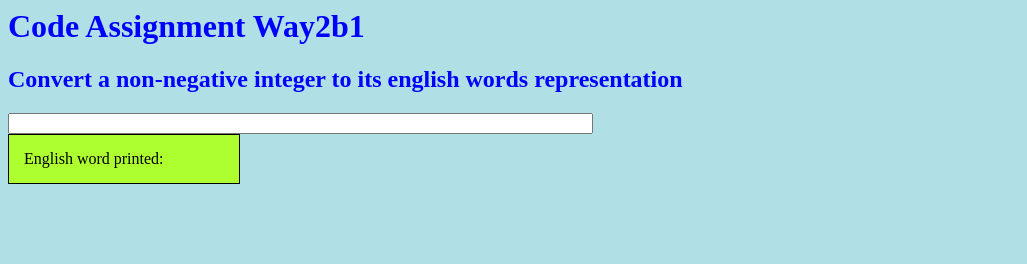
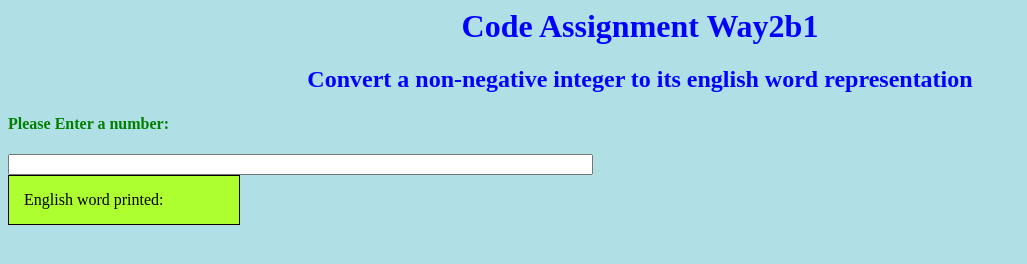
Before and after one commit to SyedSS/way2b1, a plain HTML site: page index.html in a window 1280 px wide. Shown: the whole page, without its empty margins (0-1027 px from the left). Drawn offline with Linux system fonts and the light colour scheme.

Commit message:
color theming3

```diff
--- a/index.html
+++ b/index.html
@@ -109,10 +109,11 @@ function triConvert(num){
         <body style="background-color:powderblue;">
 
 
-    <h1 style="color:blue;">Code Assignment Way2b1 </h1>
-        <h2 style="color:blue;"> Convert a non-negative integer to its english words representation </h2>
-    <div>
+    <h1 style="color:blue; text-align:center;">Code Assignment Way2b1 </h1>
+        <h2 style="color:blue; text-align:center;"> Convert a non-negative integer to its english word representation </h2>
 
+ <h4 style="color: green;"> Please Enter a number:  </h4>
+ <div>
 <input type="text"
     id="number"
     size="70"
@@ -127,6 +128,6 @@ function triConvert(num){
                     <br/>
     </div>
 
-<div id="container"  style="background-color:GreenYellow;width:200px;border:1px solid black;padding:15px;">English word printed: </div>
+<div id="container"  style="background-color:GreenYellow;width:200px;border:1px solid black;padding:15px;"> English word printed: </div>
 </body>
 </html>
```
